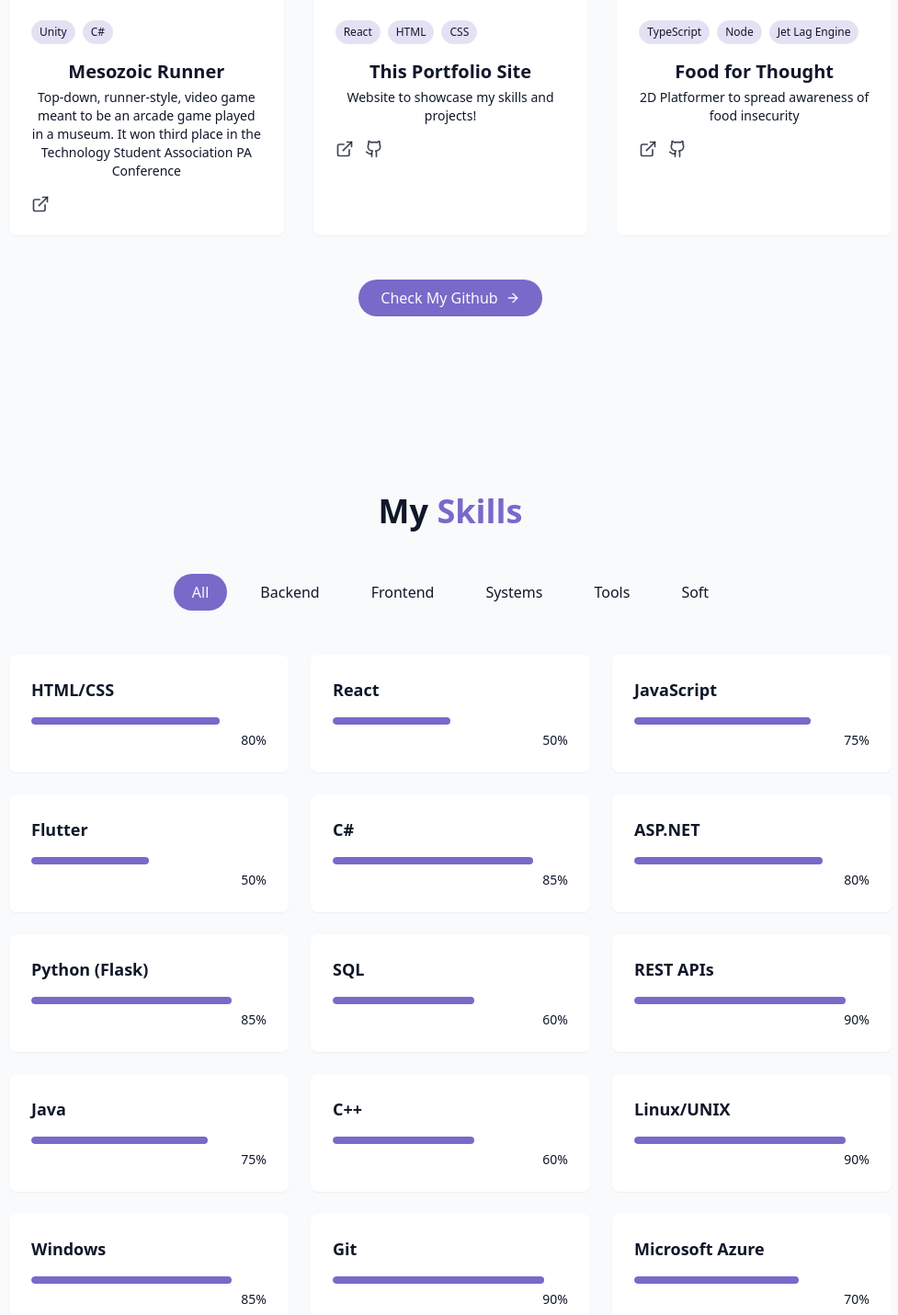
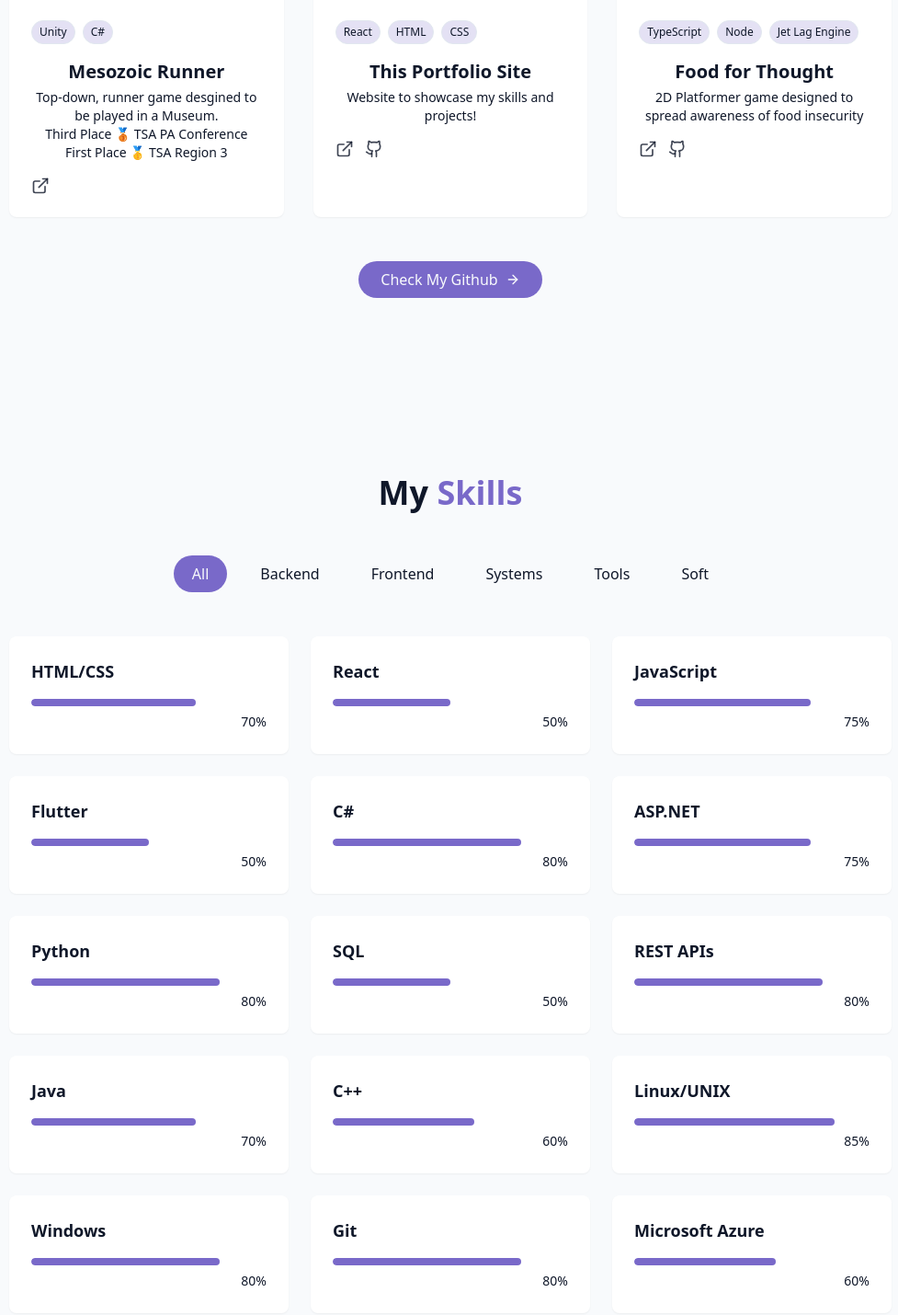
Before and after one commit to dpm227/dylansportfolio, a React (Vite) app: page / in a window 1280 px wide. Shown: the part 2380-3810 px from the top of the page at 92% size, without its empty margins (150-1127 px from the left). Built offline with nearby package versions, Linux system fonts and the light colour scheme.

Commit message:
Updated Projects and Skills sections

```diff
--- a/src/components/Projects.jsx
+++ b/src/components/Projects.jsx
@@ -49,7 +49,7 @@ const projects = [
     id: 3,
     title: "Mesozoic Runner",
     description:
-      "Top-down, runner-style, video game meant to be an arcade game played in a museum. It won third place in the Technology Student Association PA Conference",
+      "Top-down, runner game desgined to be played in a Museum.\nThird Place 🥉 TSA PA Conference\n First Place 🥇 TSA Region 3",
     image: "/projects/project3.png",
     tags: ["Unity", "C#"],
     demoURl: "https://dmac85w.itch.io/mesozoic-runner",
@@ -67,7 +67,8 @@ const projects = [
   {
     id: 6,
     title: "Food for Thought",
-    description: "2D Platformer to spread awareness of food insecurity",
+    description:
+      "2D Platformer game designed to spread awareness of food insecurity",
     image: "/projects/project6.png",
     tags: ["TypeScript", "Node", "Jet Lag Engine"],
     demoURl: "https://www.cse.lehigh.edu/~spear/eng5_2023/engr_005_fl_2023_N/",
@@ -122,7 +123,7 @@ export const ProjectSection = () => {
                   <h3 className="text-xl font-semibold mb-1">
                     {project.title}
                   </h3>
-                  <p className="text-muted-foreground text-sm mb-4">
+                  <p className="text-muted-foreground text-sm mb-4 whitespace-pre-line">
                     {project.description}
                   </p>
 
--- a/src/components/SkillsSection.jsx
+++ b/src/components/SkillsSection.jsx
@@ -3,31 +3,31 @@ import { cn } from "@/lib/utils";
 
 const skills = [
   // Frontend
-  { name: "HTML/CSS", level: 80, category: "frontend" },
+  { name: "HTML/CSS", level: 70, category: "frontend" },
   { name: "React", level: 50, category: "frontend" },
   { name: "JavaScript", level: 75, category: "frontend" },
   { name: "Flutter", level: 50, category: "frontend" },
 
   // Backend
-  { name: "C#", level: 85, category: "backend" },
-  { name: "ASP.NET", level: 80, category: "backend" },
-  { name: "Python (Flask)", level: 85, category: "backend" },
-  { name: "SQL", level: 60, category: "backend" },
-  { name: "REST APIs", level: 90, category: "backend" },
+  { name: "C#", level: 80, category: "backend" },
+  { name: "ASP.NET", level: 75, category: "backend" },
+  { name: "Python", level: 80, category: "backend" },
+  { name: "SQL", level: 50, category: "backend" },
+  { name: "REST APIs", level: 80, category: "backend" },
 
   // Systems / Core CS
-  { name: "Java", level: 75, category: "systems" },
+  { name: "Java", level: 70, category: "systems" },
   { name: "C++", level: 60, category: "systems" },
-  { name: "Linux/UNIX", level: 90, category: "systems" },
-  { name: "Windows", level: 85, category: "systems" },
+  { name: "Linux/UNIX", level: 85, category: "systems" },
+  { name: "Windows", level: 80, category: "systems" },
 
   // Tools & DevOps
-  { name: "Git", level: 90, category: "tools" },
-  { name: "Microsoft Azure", level: 70, category: "tools" },
+  { name: "Git", level: 80, category: "tools" },
+  { name: "Microsoft Azure", level: 60, category: "tools" },
   { name: "Firebase Cloud Messaging", level: 90, category: "tools" },
-  { name: "Atlassian Forge", level: 80, category: "tools" },
-  { name: "Jira API", level: 90, category: "tools" },
-  { name: "Auth0", level: 90, category: "tools" },
+  { name: "Atlassian Forge", level: 75, category: "tools" },
+  { name: "Jira API", level: 75, category: "tools" },
+  { name: "Auth0", level: 75, category: "tools" },
 
   // Soft/Team
   { name: "Agile Development", level: 75, category: "soft" },
```
